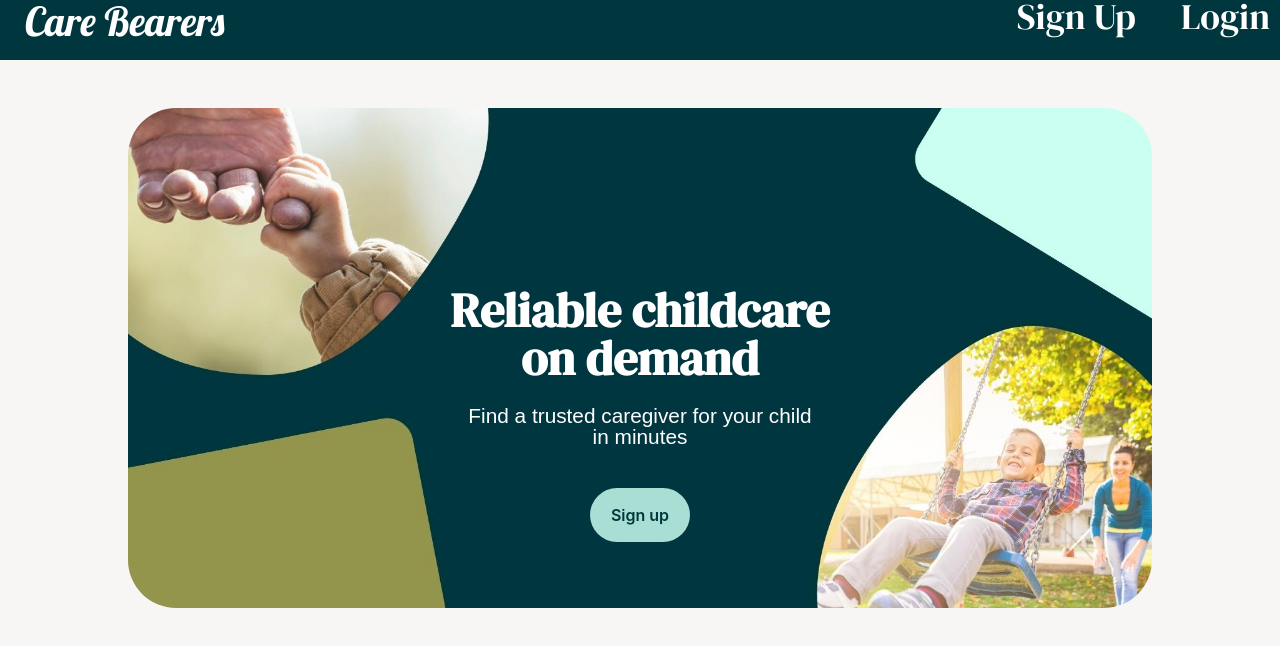
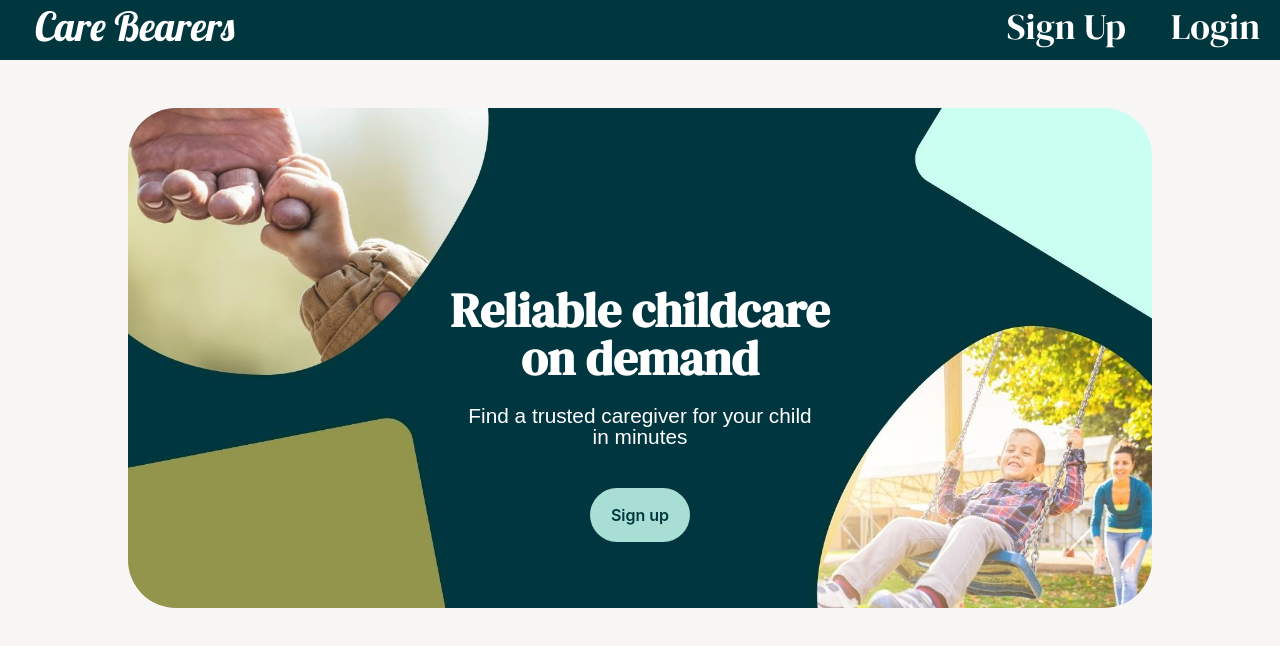
Before and after one commit to karilyn/CareBearers, a React (Create React App) app in the folder frontend/: page / in a window 1280 px wide. Shown: the top 646 px of the page. Built offline with nearby package versions, Linux system fonts and the light colour scheme.

Commit message:
Center sign up and login vertically in nav bar

```diff
--- a/frontend/src/components/Dashboard/Calendar/MyCalendar.jsx
+++ b/frontend/src/components/Dashboard/Calendar/MyCalendar.jsx
@@ -1,7 +1,6 @@
 import { Calendar, momentLocalizer } from 'react-big-calendar';
 import moment from 'moment';
 import 'react-big-calendar/lib/css/react-big-calendar.css';
-import Navbar from '../Navbar';
 import { useAppState } from '../../../AppState';
 import React, { useState, useEffect } from 'react';
 import axios from 'axios';
--- a/frontend/src/components/NavigationBar/NavigationBar.jsx
+++ b/frontend/src/components/NavigationBar/NavigationBar.jsx
@@ -16,7 +16,7 @@ const NavigationBar = (props) => {
           <li className="SignUp"><Link to='/auth/signup'>Sign Up</Link> </li>
           <li><Link to='/auth/login'>Login</Link> </li>
         </ul>
-        {state.token && <div onClick={() => {
+        {state.token && <div className='logout' onClick={() => {
           dispatch({type: 'logout'});
           navigate('/');
         }}>Logout</div>}
--- a/frontend/src/components/NavigationBar/NavigationBar.scss
+++ b/frontend/src/components/NavigationBar/NavigationBar.scss
@@ -9,7 +9,7 @@ nav {
   display: flex;
   align-items: center;
   justify-content: space-between;
-  padding-bottom: 10px;
+  padding: 10px 10px;
   top: 0;
 
   h1 > a {
@@ -21,6 +21,7 @@ nav {
   ul {
     display: flex;
     gap: 10px;
+    margin-top: 10px;
   }
 
   li {
@@ -36,9 +37,22 @@ nav {
     text-decoration: none;
     font-size: 1.2rem;
     // font-weight: bold;
-    padding: 0 10px;
+    padding: 10px 10px;
     margin-left: 15px;
     font-family: $font-h1;
     font-size: 2.25rem;
+
+  }
+  .logout {
+    color: white;
+    text-decoration: none;
+    font-size: 1.2rem;
+    // font-weight: bold;
+
+    margin-left: 15px;
+    font-family: $font-h1;
+    font-size: 2.25rem;
+    cursor: pointer;
+    margin-bottom: 10px;
   }
 }
```
